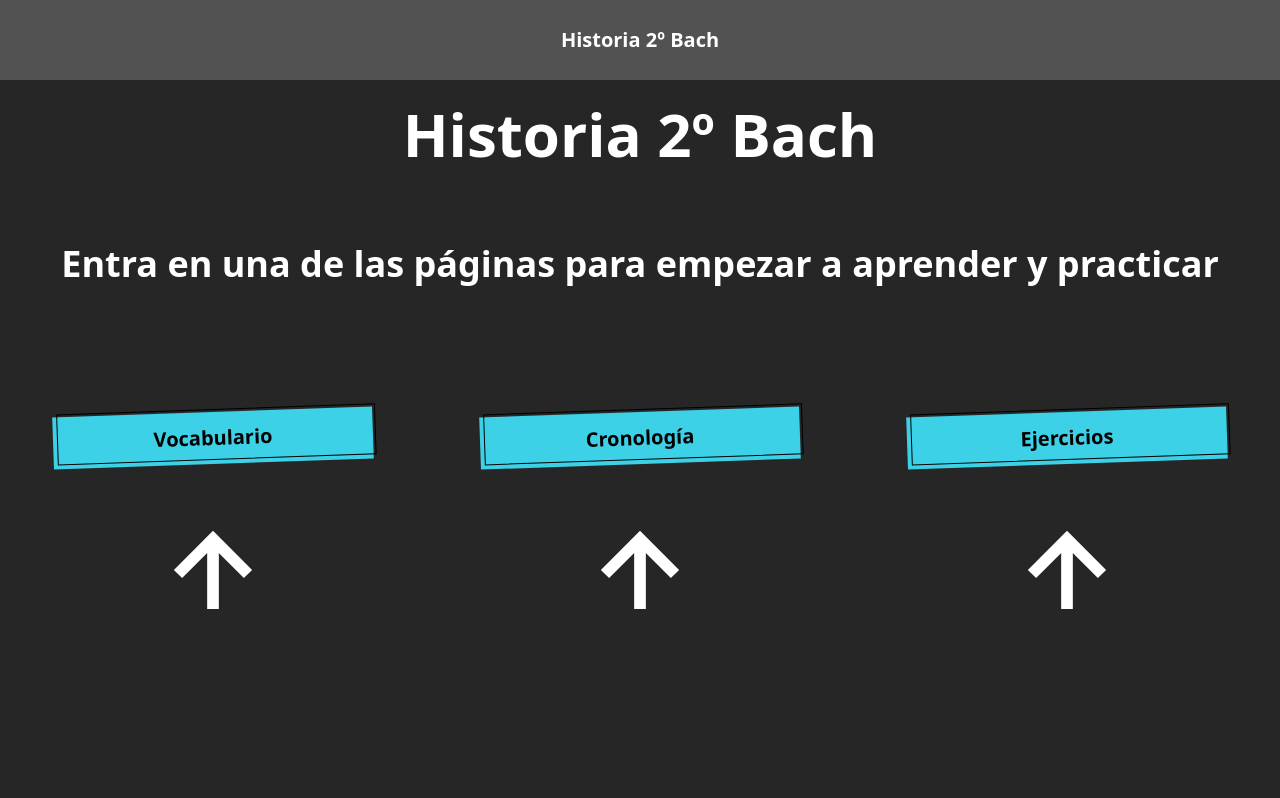
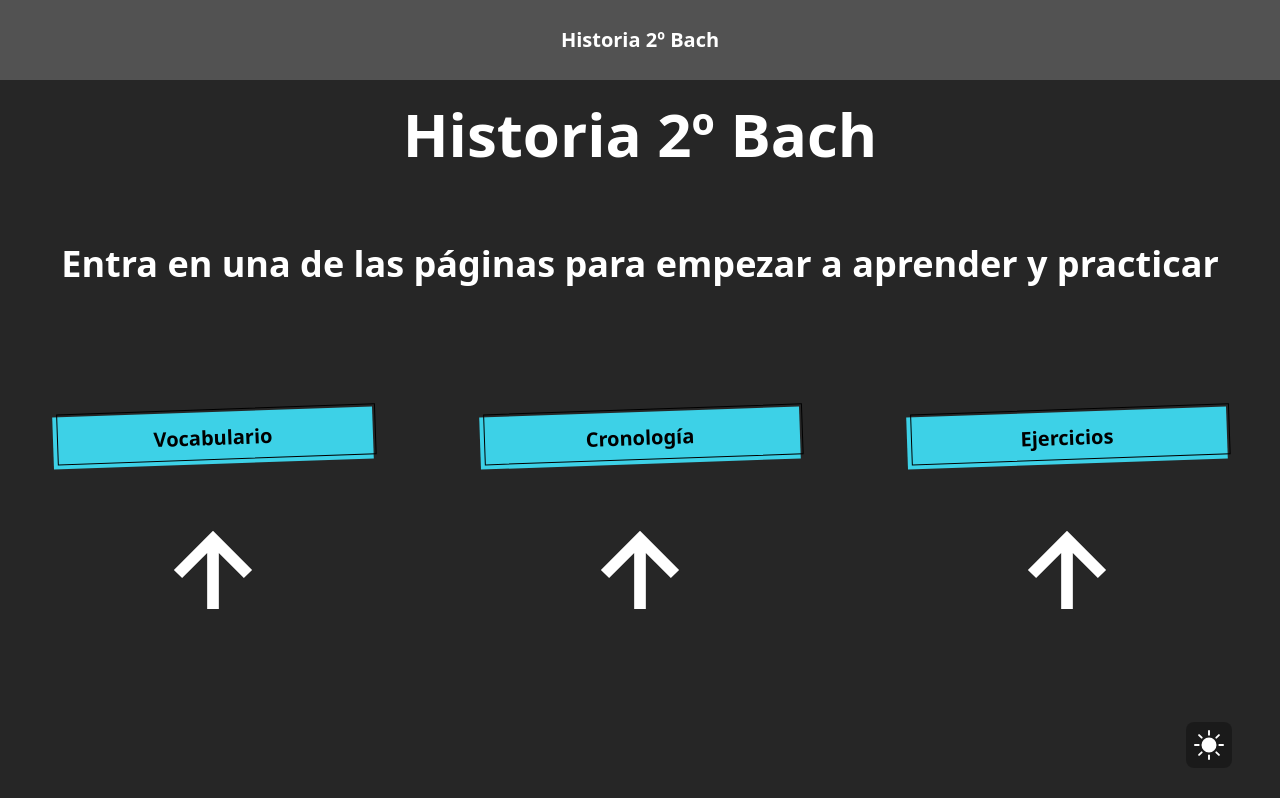
Before and after one commit to PPabloMunoz/Historia-2Bach, a Next.js app: page / in a window 1280 px wide. Built offline with nearby package versions, Linux system fonts and the light colour scheme.

Commit message:
add changeThemeBlock to pages

```diff
--- a/pages/cronologia.tsx
+++ b/pages/cronologia.tsx
@@ -4,6 +4,7 @@ import { supabase } from '@/supabaseClient'
 import Navbar from '@/components/Navbar'
 import { useUserContext } from '@/utils/UserContext'
 import { Cronologia } from '@/types'
+import ChangeThemeBlock from '@/components/ChangeThemeBlock'
 
 export default function CronologiaPage() {
   const [crono1, setCrono1] = useState<Array<Cronologia>>()
@@ -71,6 +72,7 @@ export default function CronologiaPage() {
           </div>
         </div>
       </div>
+      <ChangeThemeBlock />
     </div>
   )
 }
--- a/pages/ejercicios.tsx
+++ b/pages/ejercicios.tsx
@@ -10,6 +10,7 @@ import {
 import Navbar from '@/components/Navbar'
 import { Cronologia } from '@/types'
 import { AiFillEyeInvisible, AiFillEye } from 'react-icons/ai'
+import ChangeThemeBlock from '@/components/ChangeThemeBlock'
 
 export default function CronologiaPage() {
   const { theme } = useUserContext()
@@ -239,6 +240,7 @@ export default function CronologiaPage() {
           </div>
         </div>
       )}
+      <ChangeThemeBlock />
     </div>
   )
 }
--- a/pages/index.tsx
+++ b/pages/index.tsx
@@ -1,5 +1,6 @@
 import Link from 'next/link'
 import Navbar from '@/components/Navbar'
+import ChangeThemeBlock from '@/components/ChangeThemeBlock'
 
 import buttonStyles from '@/styles/button.module.css'
 
@@ -51,6 +52,7 @@ export default function Home() {
           <BiUpArrowAlt size={140} className='hidden sm:block' />
         </div>
       </div>
+      <ChangeThemeBlock />
     </div>
   )
 }
--- a/pages/vocabulario.tsx
+++ b/pages/vocabulario.tsx
@@ -4,6 +4,7 @@ import { supabase } from '@/supabaseClient'
 import Navbar from '@/components/Navbar'
 import { useUserContext } from '@/utils/UserContext'
 import { Vocabulario } from '@/types'
+import ChangeThemeBlock from '@/components/ChangeThemeBlock'
 
 export default function Cronologia() {
   const [supabaseData, setSupabaseData] = useState<Array<Vocabulario>>()
@@ -103,6 +104,7 @@ export default function Cronologia() {
           <p className='font-bold text-3xl text-center'>Loading...</p>
         )}
       </div>
+      <ChangeThemeBlock />
     </div>
   )
 }
```
